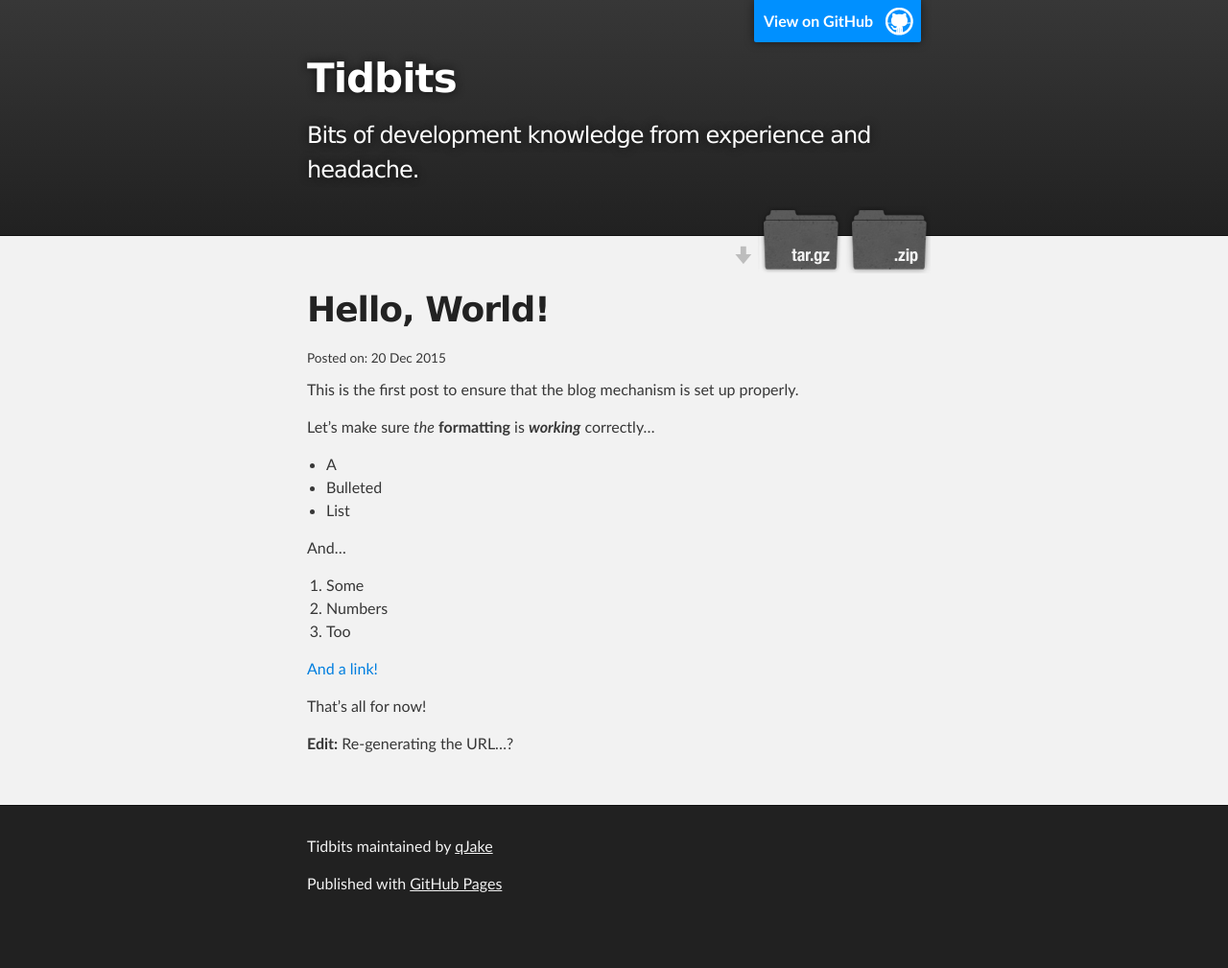
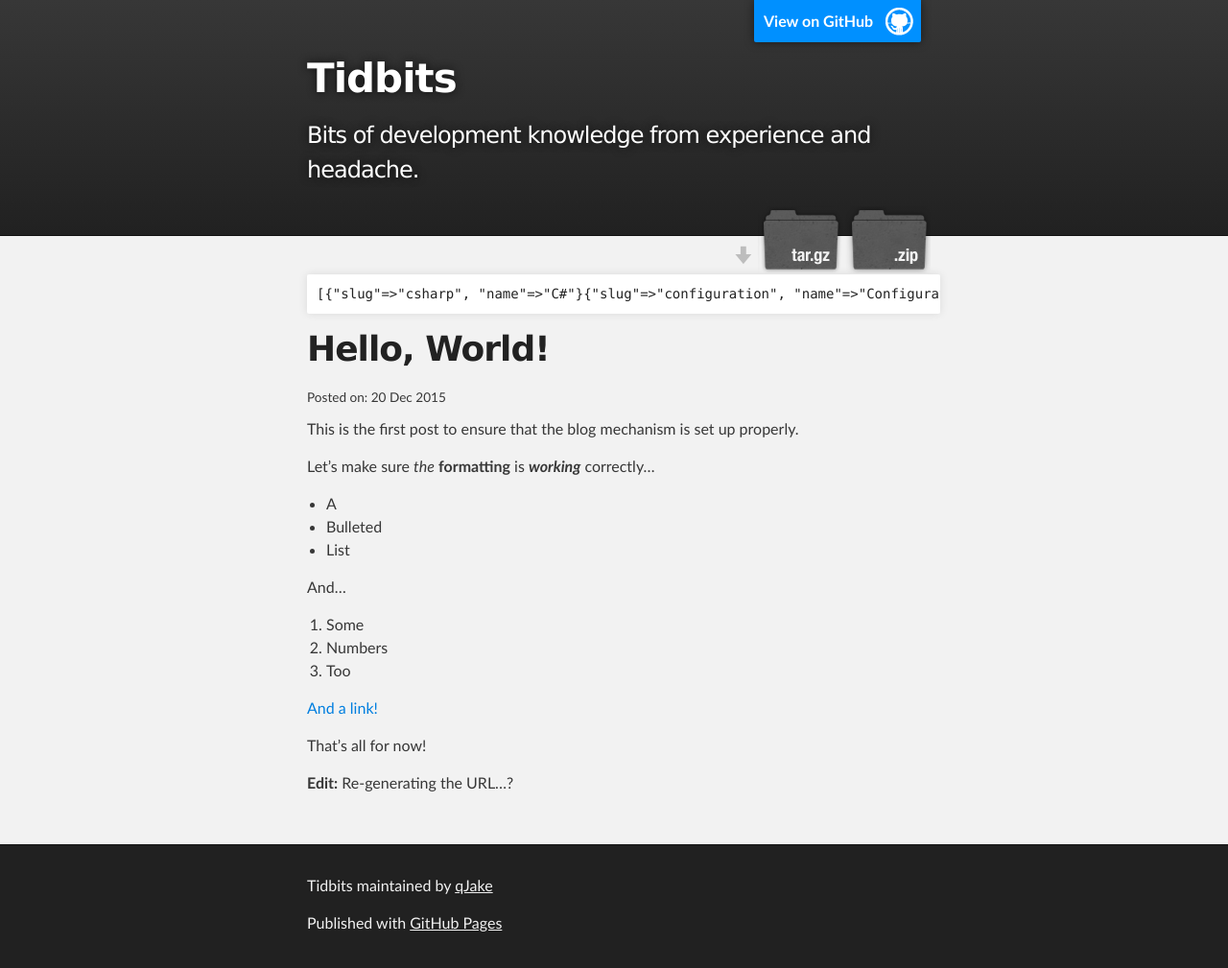
Before and after one commit to qJake/tidbits, a Jekyll site: the page built from _posts/2015-12-20-Hello-World.md, in a window 1280 px wide. Shown: the whole page at 96% size. Built offline with Jekyll 4.4.1, drawn with Linux system fonts in a browser that asks for light colours; nearby versions of some CDN libraries; Markdown is read by kramdown in place of the engine named in the settings; before the commit the page ends 968 px from its top, so only the background shows below that.

Commit message:
Update post.html

```diff
--- a/_layouts/post.html
+++ b/_layouts/post.html
@@ -19,6 +19,8 @@ layout: default
     {% assign tags_content = '' %}
 {% endif %}
 
+<pre>[{{ site.data.tags }}]</pre>
+
 
 <h1>{{ page.title }}</h1>
 <small>Posted on: {{ page.date | date_to_string }}</small>
```
